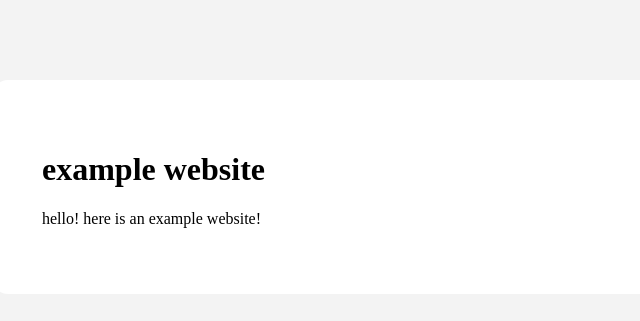
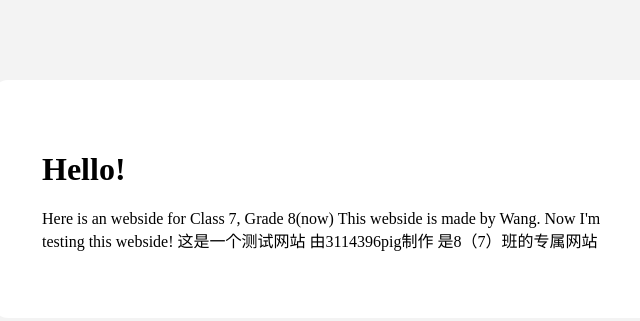
Before and after one commit to 3114396pig/pig, a plain HTML site: page index.html in a window 1280 px wide. Shown: the whole page, without its empty margins (298-938 px from the left). Drawn offline with Linux system fonts and the light colour scheme.

Commit message:
Update index.html

```diff
--- a/index.html
+++ b/index.html
@@ -37,8 +37,11 @@
 
 <body bgcolor="#f3f3f3">
 <div>
-    <h1>example website</h1>
-    <p>hello! here is an example website!</p>
+    <h1>Hello!</h1>
+    <p>Here is an webside for Class 7, Grade 8(now)
+    This webside is made by Wang.
+    Now I'm testing this webside!
+    这是一个测试网站 由3114396pig制作 是8（7）班的专属网站</p>
 </div>
 </body>
 </html>
```
